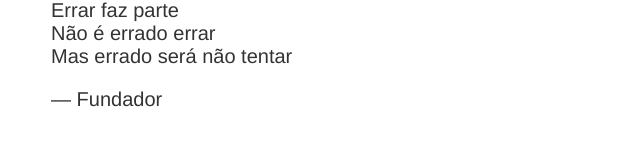
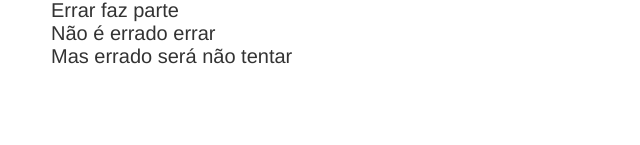
Before and after one commit to rubenf1999/viveatentar.github.io, a plain HTML site: page index.html in a window 1280 px wide. Shown: the part 293-438 px from the top of the page, without its empty margins (264-904 px from the left). Drawn offline with Linux system fonts and the light colour scheme.

Commit message:
Update index.html

```diff
--- a/index.html
+++ b/index.html
@@ -16,6 +16,6 @@
         Errar faz parte<br>
         Não é errado errar<br>
         Mas errado será não tentar</p>
-        <p>&mdash; Fundador</p>
+
     </div>
 </article>
```
